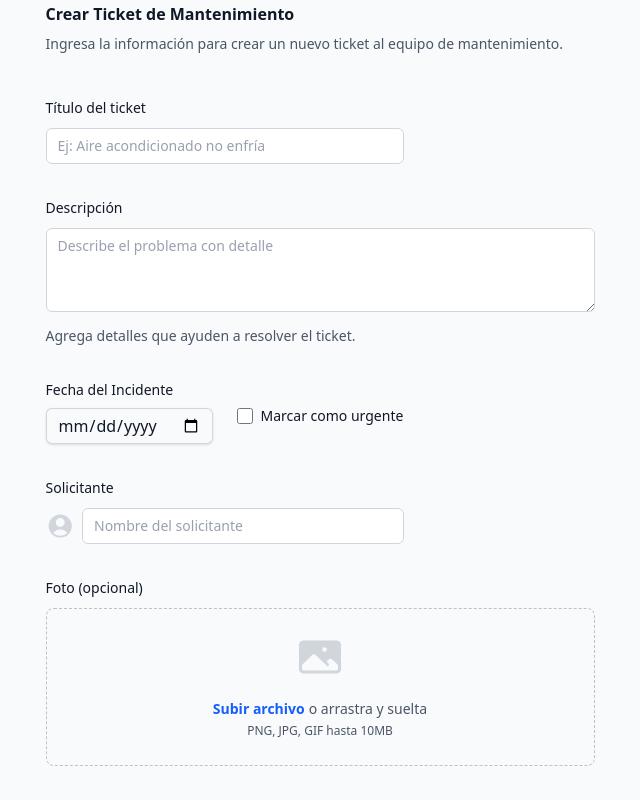
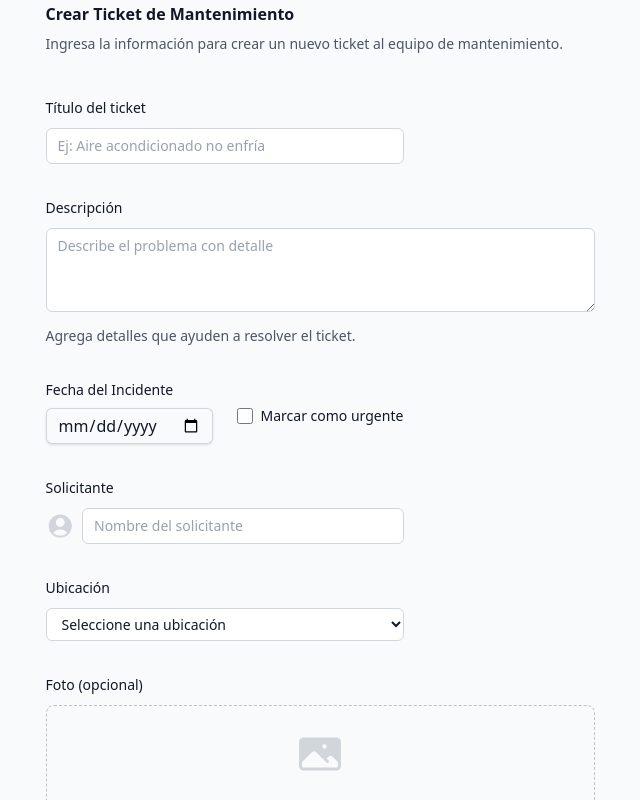
Before and after one commit to EdgarJr30/mlm_frontend, a React (Vite) app: page /create-ticket in a window 1280 px wide. Shown: the top 800 px of the page, without its empty margins (320-960 px from the left). Built offline with nearby package versions, Linux system fonts and the light colour scheme.

Commit message:
feat(form): agregar campo de ubicación al formulario de tickets

```diff
--- a/src/components/EditTicketModal.tsx
+++ b/src/components/EditTicketModal.tsx
@@ -141,6 +141,40 @@ export default function EditTicketModal({
           ))}
         </select>
       </div>
+      {/* Solicitante */}
+      <div className="mb-4">
+        <label className="block text-sm font-medium">Solicitante</label>
+        <input
+          name="requester"
+          value={edited.requester || ""}
+          onChange={handleChange}
+          className="mt-1 p-2 w-full border rounded"
+          required
+        />
+      </div>
+      {/* Ubicación */}
+      <div className="mb-4">
+        <label className="block text-sm font-medium">Ubicación</label>
+        <select
+          name="location"
+          value={edited.location || ""}
+          onChange={handleChange}
+          className="mt-1 p-2 w-full border rounded"
+          required
+        >
+          <option value="">Seleccione una ubicación</option>
+          <option value="Operadora de Servicios Alimenticios">Operadora de Servicios Alimenticios</option>
+          <option value="Adrian Tropical 27">Adrian Tropical 27</option>
+          <option value="Adrian Tropical Malecón">Adrian Tropical Malecón</option>
+          <option value="Adrian Tropical Lincoln">Adrian Tropical Lincoln</option>
+          <option value="Adrian Tropical San Vicente">Adrian Tropical San Vicente</option>
+          <option value="Atracciones el Lago">Atracciones el Lago</option>
+          <option value="M7">M7</option>
+          <option value="E. Arturo Trading">E. Arturo Trading</option>
+          <option value="Edificio Comunitario">Edificio Comunitario</option>
+        </select>
+      </div>
+
       <div className="mb-4">
         <label className="block text-sm font-medium">Responsable</label>
         <select
--- a/src/components/KanbanBoard.tsx
+++ b/src/components/KanbanBoard.tsx
@@ -88,6 +88,7 @@ export default function KanbanBoard() {
                                 </div>
                                 <div className="text-xs text-gray-600">Prioridad: {ticket.priority}</div>
                                 <div className="text-xs text-gray-600">Solicitante: {ticket.requester}</div>
+                                <div className="text-xs text-gray-600">Ubicación: {ticket.location}</div>
                                 <div className="text-xs text-gray-600">
                                     Responsable: {ticket.responsible || "Sin asignar"}
                                 </div>
--- a/src/components/TicketForm.tsx
+++ b/src/components/TicketForm.tsx
@@ -11,6 +11,7 @@ export default function TicketForm() {
     requester: "",
     incidentDate: "",
     image: "", // base64
+    location: "",
   });
   const [imagePreview, setImagePreview] = useState<string>("");
   const navigate = useNavigate();
@@ -64,7 +65,20 @@ export default function TicketForm() {
     };
     const updatedTickets = [newTicket, ...prevTickets];
     saveTicketsToStorage(updatedTickets);
-    navigate("/kanban", { replace: true });
+    // TODO : mostrar mensaje de éxito en vez de redirigir inmediatamente
+    alert("Ticket creado exitosamente");
+    // navigate("/kanban", { replace: true });
+    // TODO : limpiar el formulario después de crear el ticket
+    setForm({
+      title: "",
+      description: "",
+      isUrgent: false,
+      requester: "",
+      incidentDate: "",
+      image: "",
+      location: "",
+    });
+    setImagePreview("");
   };
 
   return (
@@ -162,6 +176,34 @@ export default function TicketForm() {
                 />
               </div>
             </div>
+            {/* Ubicación */}
+            <div className="sm:col-span-4">
+              <label htmlFor="location" className="block text-sm/6 font-medium text-gray-900">
+                Ubicación
+              </label>
+              <div className="mt-2">
+                <select
+                  id="location"
+                  name="location"
+                  value={form.location}
+                  onChange={handleChange}
+                  required
+                  className="block w-full rounded-md bg-white py-1.5 pr-8 pl-3 text-base text-gray-900 outline-1 -outline-offset-1 outline-gray-300 focus:outline-2 focus:-outline-offset-2 focus:outline-blue-600 sm:text-sm/6"
+                >
+                  <option value="">Seleccione una ubicación</option>
+                  <option value="Operadora de Servicios Alimenticios">Operadora de Servicios Alimenticios</option>
+                  <option value="Adrian Tropical 27">Adrian Tropical 27</option>
+                  <option value="Adrian Tropical Malecón">Adrian Tropical Malecón</option>
+                  <option value="Adrian Tropical Lincoln">Adrian Tropical Lincoln</option>
+                  <option value="Adrian Tropical San Vicente">Adrian Tropical San Vicente</option>
+                  <option value="Atracciones el Lago">Atracciones el Lago</option>
+                  <option value="M7">M7</option>
+                  <option value="E. Arturo Trading">E. Arturo Trading</option>
+                  <option value="Edificio Comunitario">Edificio Comunitario</option>
+                </select>
+              </div>
+            </div>
+
             {/* Foto o archivo adjunto */}
             <div className="col-span-full">
               <label htmlFor="cover-photo" className="block text-sm/6 font-medium text-gray-900">
--- a/src/types/Ticket.ts
+++ b/src/types/Ticket.ts
@@ -14,6 +14,7 @@ export interface Ticket {
     | "Completado"
     | "Cerrado";
   requester: string;
+  location: string;
   responsible?: string;
   incidentDate: string;
   image?: string; // base64
```
Also changed, not shown: 1 other file (tests, documents, lock files or other folders).
